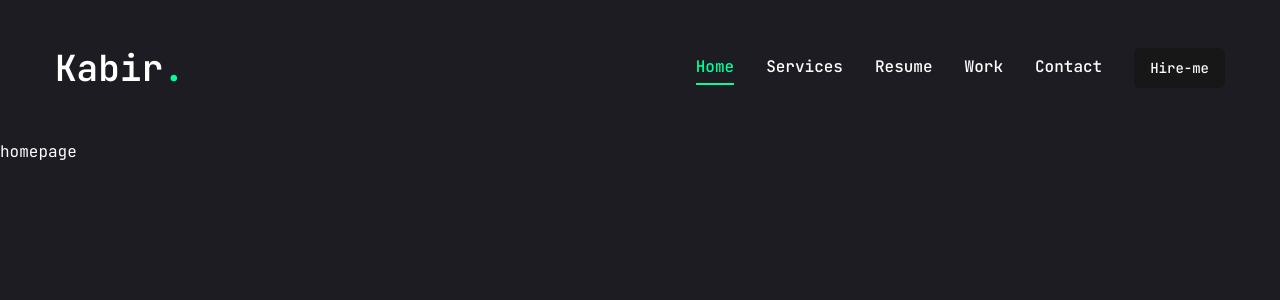
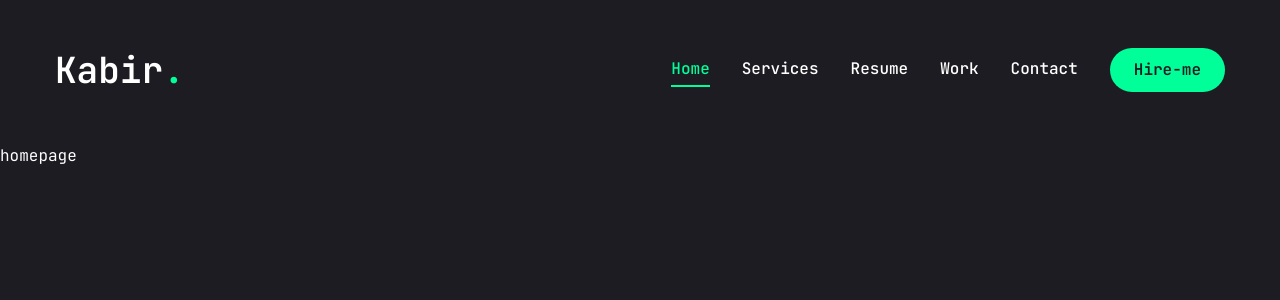
Before and after one commit to kabironline/kabironline-website, a Next.js app: page / in a window 1280 px wide. Shown: the top 300 px of the page. Built offline with nearby package versions, Linux system fonts and the light colour scheme.

Commit message:
Added Mobile Navigation and Updated styling of elements

```diff
--- a/components/Header.jsx
+++ b/components/Header.jsx
@@ -3,6 +3,7 @@
 import Nav from "./Nav";
 import { Button } from "./ui/button";
 import MobileNav from "./MobileNav";
+
 const Header = () => {
   return (
     <header className="py-8 xl:py-12 text-white">
--- a/components/MobileNav.jsx
+++ b/components/MobileNav.jsx
@@ -1,7 +1,41 @@
-import React from "react";
+"use client";
+import { Sheet, SheetContent, SheetTrigger } from "@/components/ui/sheet";
+import { CiMenuFries } from "react-icons/ci";
+import { links } from "@/lib/constants";
+import { usePathname } from "next/navigation";
+import Link from "next/link";
 
 const MobileNav = () => {
-  return <div>MobileNav</div>;
+  const pathname = usePathname();
+  return (
+    <Sheet>
+      <SheetTrigger className="flex items-center justify-center">
+        <CiMenuFries className="text-4xl text-accent" />
+      </SheetTrigger>
+      <SheetContent className="flex flex-col ">
+        <div className="mt-32 mb-40 text-center text-2xl">
+          <Link href={`/`}>
+            <h1 className="text-4xl font-semibold">
+              Kabir<span className="text-accent">.</span>
+            </h1>
+          </Link>
+        </div>
+        <nav className="flex flex-col justify-center items-center gap-8">
+          {links.map((link, index) => (
+            <Link
+              href={link.path}
+              key={index}
+              className={`${
+                link.path === pathname && "text-accent border-b-2 border-accent"
+              } text-xl capitalize hover:text-accent transition-all`}
+            >
+              {link.name}
+            </Link>
+          ))}
+        </nav>
+      </SheetContent>
+    </Sheet>
+  );
 };
 
 export default MobileNav;
--- a/components/Nav.jsx
+++ b/components/Nav.jsx
@@ -3,29 +3,7 @@
 import Link from "next/link";
 import { usePathname } from "next/navigation";
 import React from "react";
-
-const links = [
-  {
-    name: "home",
-    path: "/",
-  },
-  {
-    name: "services",
-    path: "/services",
-  },
-  {
-    name: "resume",
-    path: "/resume",
-  },
-  {
-    name: "work",
-    path: "/work",
-  },
-  {
-    name: "contact",
-    path: "/contact ",
-  },
-];
+import { links } from "@/lib/constants";
 
 const Nav = () => {
   const pathname = usePathname();
--- a/components/ui/button.jsx
+++ b/components/ui/button.jsx
@@ -1,29 +1,23 @@
-import * as React from "react"
-import { Slot } from "@radix-ui/react-slot"
+import * as React from "react";
+import { Slot } from "@radix-ui/react-slot";
 import { cva } from "class-variance-authority";
 
-import { cn } from "@/lib/utils"
+import { cn } from "@/lib/utils";
 
 const buttonVariants = cva(
-  "inline-flex items-center justify-center whitespace-nowrap rounded-md text-sm font-medium ring-offset-white transition-colors focus-visible:outline-none focus-visible:ring-2 focus-visible:ring-neutral-950 focus-visible:ring-offset-2 disabled:pointer-events-none disabled:opacity-50 dark:ring-offset-neutral-950 dark:focus-visible:ring-neutral-300",
+  "inline-flex items-center justify-center whitespace-nowrap rounded-full text-base font-semibold ring-offset-white transition-color",
   {
     variants: {
       variant: {
-        default: "bg-neutral-900 text-neutral-50 hover:bg-neutral-900/90 dark:bg-neutral-50 dark:text-neutral-900 dark:hover:bg-neutral-50/90",
-        destructive:
-          "bg-red-500 text-neutral-50 hover:bg-red-500/90 dark:bg-red-900 dark:text-neutral-50 dark:hover:bg-red-900/90",
+        default: "bg-accent text-primary hover:bg-accent-hover",
+        primary: "bg-primary text-white",
         outline:
-          "border border-neutral-200 bg-white hover:bg-neutral-100 hover:text-neutral-900 dark:border-neutral-800 dark:bg-neutral-950 dark:hover:bg-neutral-800 dark:hover:text-neutral-50",
-        secondary:
-          "bg-neutral-100 text-neutral-900 hover:bg-neutral-100/80 dark:bg-neutral-800 dark:text-neutral-50 dark:hover:bg-neutral-800/80",
-        ghost: "hover:bg-neutral-100 hover:text-neutral-900 dark:hover:bg-neutral-800 dark:hover:text-neutral-50",
-        link: "text-neutral-900 underline-offset-4 hover:underline dark:text-neutral-50",
+          "border border-accent bg-transparent text-accent hover:bg-accent hover:text-primary",
       },
       size: {
-        default: "h-10 px-4 py-2",
-        sm: "h-9 rounded-md px-3",
-        lg: "h-11 rounded-md px-8",
-        icon: "h-10 w-10",
+        default: "h-[44px] px-6",
+        md: "h-[48px] px-5",
+        lg: "h-[56px] px-8 text-sm uppercase tracking-[2px]",
       },
     },
     defaultVariants: {
@@ -31,17 +25,20 @@
       size: "default",
     },
   }
-)
+);
 
-const Button = React.forwardRef(({ className, variant, size, asChild = false, ...props }, ref) => {
-  const Comp = asChild ? Slot : "button"
-  return (
-    (<Comp
-      className={cn(buttonVariants({ variant, size, className }))}
-      ref={ref}
-      {...props} />)
-  );
-})
-Button.displayName = "Button"
+const Button = React.forwardRef(
+  ({ className, variant, size, asChild = false, ...props }, ref) => {
+    const Comp = asChild ? Slot : "button";
+    return (
+      <Comp
+        className={cn(buttonVariants({ variant, size, className }))}
+        ref={ref}
+        {...props}
+      />
+    );
+  }
+);
+Button.displayName = "Button";
 
-export { Button, buttonVariants }
+export { Button, buttonVariants };
--- a/components/ui/sheet.jsx
+++ b/components/ui/sheet.jsx
@@ -1,18 +1,18 @@
 "use client";
-import * as React from "react"
-import * as SheetPrimitive from "@radix-ui/react-dialog"
+import * as React from "react";
+import * as SheetPrimitive from "@radix-ui/react-dialog";
 import { cva } from "class-variance-authority";
-import { X } from "lucide-react"
+import { IoMdClose } from "react-icons/io";
 
-import { cn } from "@/lib/utils"
+import { cn } from "@/lib/utils";
 
-const Sheet = SheetPrimitive.Root
+const Sheet = SheetPrimitive.Root;
 
-const SheetTrigger = SheetPrimitive.Trigger
+const SheetTrigger = SheetPrimitive.Trigger;
 
-const SheetClose = SheetPrimitive.Close
+const SheetClose = SheetPrimitive.Close;
 
-const SheetPortal = SheetPrimitive.Portal
+const SheetPortal = SheetPrimitive.Portal;
 
 const SheetOverlay = React.forwardRef(({ className, ...props }, ref) => (
   <SheetPrimitive.Overlay
@@ -21,12 +21,13 @@
       className
     )}
     {...props}
-    ref={ref} />
-))
-SheetOverlay.displayName = SheetPrimitive.Overlay.displayName
+    ref={ref}
+  />
+));
+SheetOverlay.displayName = SheetPrimitive.Overlay.displayName;
 
 const sheetVariants = cva(
-  "fixed z-50 gap-4 bg-white p-6 shadow-lg transition ease-in-out data-[state=open]:animate-in data-[state=closed]:animate-out data-[state=closed]:duration-300 data-[state=open]:duration-500 dark:bg-neutral-950",
+  "fixed z-50 gap-4 bg-primary p-6 shadow-lg transition ease-in-out data-[state=open]:animate-in data-[state=closed]:animate-out data-[state=closed]:duration-300 data-[state=open]:duration-500 dark:bg-neutral-950",
   {
     variants: {
       side: {
@@ -35,65 +36,77 @@
           "inset-x-0 bottom-0 border-t data-[state=closed]:slide-out-to-bottom data-[state=open]:slide-in-from-bottom",
         left: "inset-y-0 left-0 h-full w-3/4 border-r data-[state=closed]:slide-out-to-left data-[state=open]:slide-in-from-left sm:max-w-sm",
         right:
-          "inset-y-0 right-0 h-full w-3/4  border-l data-[state=closed]:slide-out-to-right data-[state=open]:slide-in-from-right sm:max-w-sm",
+          "inset-y-0 right-0 h-full w-3/4 data-[state=closed]:slide-out-to-right data-[state=open]:slide-in-from-right sm:max-w-sm",
       },
     },
     defaultVariants: {
       side: "right",
     },
   }
-)
+);
 
-const SheetContent = React.forwardRef(({ side = "right", className, children, ...props }, ref) => (
+const SheetContent = React.forwardRef(
+  ({ side = "right", className, children, ...props }, ref) => (
     <SheetPortal>
       <SheetOverlay />
-    <SheetPrimitive.Content ref={ref} className={cn(sheetVariants({ side }), className)} {...props}>
+      <SheetPrimitive.Content
+        ref={ref}
+        className={cn(sheetVariants({ side }), className)}
+        {...props}
+      >
         {children}
-      <SheetPrimitive.Close
-        className="absolute right-4 top-4 rounded-sm opacity-70 ring-offset-white transition-opacity hover:opacity-100 focus:outline-none focus:ring-2 focus:ring-neutral-950 focus:ring-offset-2 disabled:pointer-events-none data-[state=open]:bg-neutral-100 dark:ring-offset-neutral-950 dark:focus:ring-neutral-300 dark:data-[state=open]:bg-neutral-800">
-        <X className="h-4 w-4" />
+        <SheetPrimitive.Close className="absolute right-4 top-4 rounded-sm opacity-70 ring-offset-white transition-opacity hover:opacity-100 focus:outline-none focus:ring-2 focus:ring-neutral-950 focus:ring-offset-2 disabled:pointer-events-none data-[state=open]:bg-neutral-100 dark:ring-offset-neutral-950 dark:focus:ring-neutral-300 dark:data-[state=open]:bg-neutral-800">
+          <IoMdClose className="text-3xl text-accent" />
           <span className="sr-only">Close</span>
         </SheetPrimitive.Close>
       </SheetPrimitive.Content>
     </SheetPortal>
-))
-SheetContent.displayName = SheetPrimitive.Content.displayName
+  )
+);
+SheetContent.displayName = SheetPrimitive.Content.displayName;
 
-const SheetHeader = ({
-  className,
-  ...props
-}) => (
+const SheetHeader = ({ className, ...props }) => (
   <div
-    className={cn("flex flex-col space-y-2 text-center sm:text-left", className)}
-    {...props} />
-)
-SheetHeader.displayName = "SheetHeader"
+    className={cn(
+      "flex flex-col space-y-2 text-center sm:text-left",
+      className
+    )}
+    {...props}
+  />
+);
+SheetHeader.displayName = "SheetHeader";
 
-const SheetFooter = ({
-  className,
-  ...props
-}) => (
+const SheetFooter = ({ className, ...props }) => (
   <div
-    className={cn("flex flex-col-reverse sm:flex-row sm:justify-end sm:space-x-2", className)}
-    {...props} />
-)
-SheetFooter.displayName = "SheetFooter"
+    className={cn(
+      "flex flex-col-reverse sm:flex-row sm:justify-end sm:space-x-2",
+      className
+    )}
+    {...props}
+  />
+);
+SheetFooter.displayName = "SheetFooter";
 
 const SheetTitle = React.forwardRef(({ className, ...props }, ref) => (
   <SheetPrimitive.Title
     ref={ref}
-    className={cn("text-lg font-semibold text-neutral-950 dark:text-neutral-50", className)}
-    {...props} />
-))
-SheetTitle.displayName = SheetPrimitive.Title.displayName
+    className={cn(
+      "text-lg font-semibold text-neutral-950 dark:text-neutral-50",
+      className
+    )}
+    {...props}
+  />
+));
+SheetTitle.displayName = SheetPrimitive.Title.displayName;
 
 const SheetDescription = React.forwardRef(({ className, ...props }, ref) => (
   <SheetPrimitive.Description
     ref={ref}
     className={cn("text-sm text-neutral-500 dark:text-neutral-400", className)}
-    {...props} />
-))
-SheetDescription.displayName = SheetPrimitive.Description.displayName
+    {...props}
+  />
+));
+SheetDescription.displayName = SheetPrimitive.Description.displayName;
 
 export {
   Sheet,
@@ -106,4 +119,4 @@
   SheetFooter,
   SheetTitle,
   SheetDescription,
-}
+};
--- /dev/null
+++ b/lib/constants.js
@@ -0,0 +1,22 @@
+export const links = [
+  {
+    name: "home",
+    path: "/",
+  },
+  {
+    name: "services",
+    path: "/services",
+  },
+  {
+    name: "resume",
+    path: "/resume",
+  },
+  {
+    name: "work",
+    path: "/work",
+  },
+  {
+    name: "contact",
+    path: "/contact ",
+  },
+];
--- a/package.json
+++ b/package.json
@@ -22,6 +22,7 @@
     "next": "14.2.3",
     "react": "^18",
     "react-dom": "^18",
+    "react-icons": "^5.2.1",
     "tailwind-merge": "^2.3.0",
     "tailwindcss-animate": "^1.0.7"
   },
--- a/tsconfig.json
+++ b/tsconfig.json
@@ -1,6 +1,6 @@
 {
   "compilerOptions": {
-    "target": "es5",
+    "target": "es6",
     "lib": ["dom", "dom.iterable", "esnext"],
     "allowJs": true,
     "skipLibCheck": true,
```
Also changed, not shown: 1 other file (tests, documents, lock files or other folders). Lines whose indentation alone changed are shown as unchanged.
